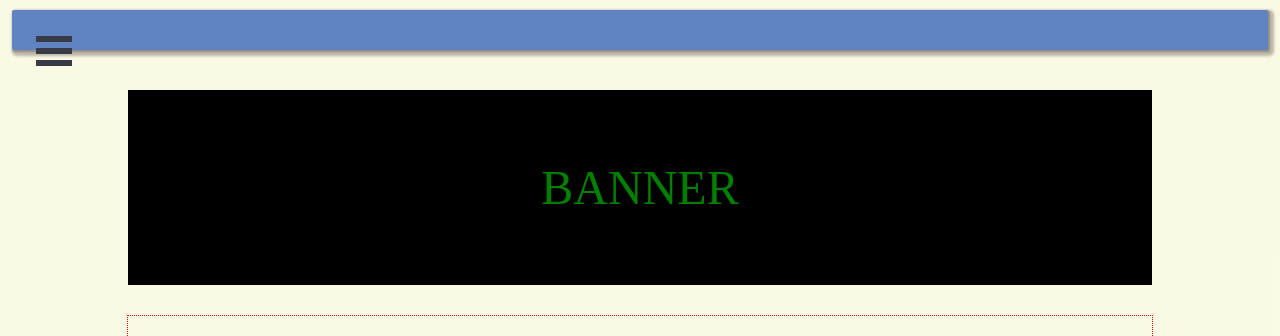
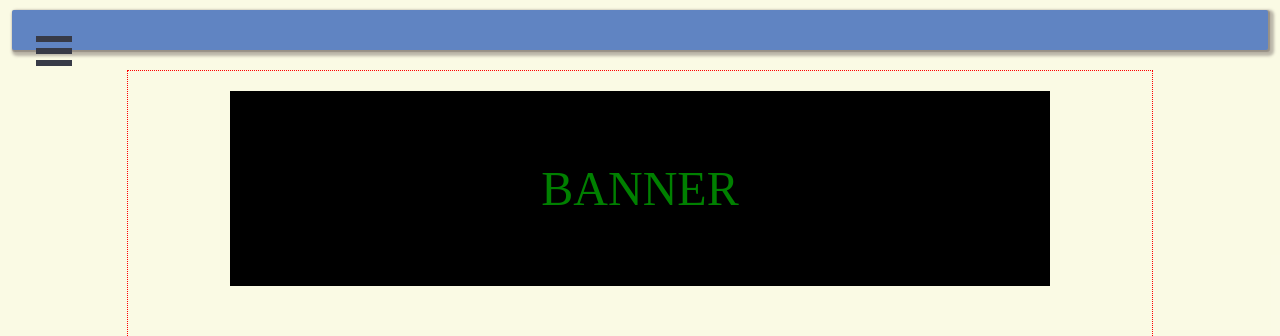
Before and after one commit to pcmueller/portfolio-page, a React (Create React App) app: page / in a window 1280 px wide. Shown: the top 336 px of the page. Built offline with nearby package versions, Linux system fonts and the light colour scheme.

Commit message:
Configure menu page wrap and outer container

```diff
--- a/src/components/About/About.js
+++ b/src/components/About/About.js
@@ -4,10 +4,10 @@ import NavBar from '../NavBar/NavBar';
 const About = () => {
 
   return (
-    <main className='about-page' pageWrapId={ "page-wrap" }>
+    <main className='about-page' id='outer-container'>
       <NavBar/>
-      <div className='banner'>BANNER</div>
-      <section className='about-container'>
+      <section className='about-container' id="page-wrap">
+        <div className='banner'>BANNER</div>
         <h1 className='about-title'>ABOUT ME</h1>
         <article className='about-section'>
           <div className='about-top'>
--- a/src/components/App/App.js
+++ b/src/components/App/App.js
@@ -5,9 +5,9 @@ import About from '../About/About';
 const App = () => {
   return (
     <Router>
-      <div className="app">
+      <div className='app'>
         <Route exact path='/'>
-          <About />
+          <About/>
         </Route>
       </div>
     </Router>
--- a/src/components/NavBar/NavBar.js
+++ b/src/components/NavBar/NavBar.js
@@ -9,11 +9,15 @@ const NavBar = () => {
 
   return (
     <nav className='nav-bar'>
-      <Menu>
-        <a id="home" className="menu-item" href="/">Home</a>
-        <a id="about" className="menu-item" href="/about">About</a>
-        <a id="contact" className="menu-item" href="/contact">Contact</a>
-        <a onClick={(e) => showSettings(e)} className="menu-item--small" href="">Settings</a>
+      <Menu
+        pageWrapId={'page-wrap'}
+        outerContainerId={'outer-container'}
+        width={ '30%' }
+      >
+        <a id='home' className='menu-item' href='/'>Home</a>
+        <a id='about' className='menu-item' href='/about'>About</a>
+        <a id='contact' className='menu-item' href='/contact'>Contact</a>
+        <a onClick={(e) => showSettings(e)} className='menu-item--small' href='/'>Settings</a>
       </Menu>
     </nav>
   )
--- a/src/index.js
+++ b/src/index.js
@@ -5,7 +5,7 @@ import App from './components/App/App';
 
 ReactDOM.render(
   <React.StrictMode>
-    <App />
+    <App/>
   </React.StrictMode>,
   document.getElementById('root')
 );
```
